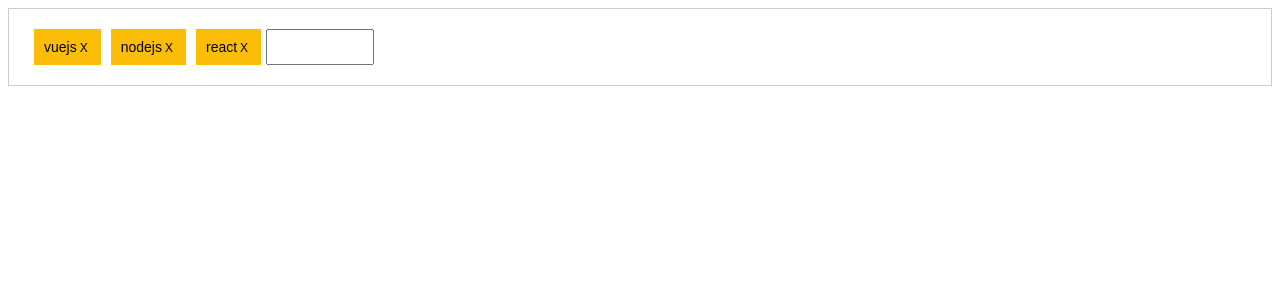
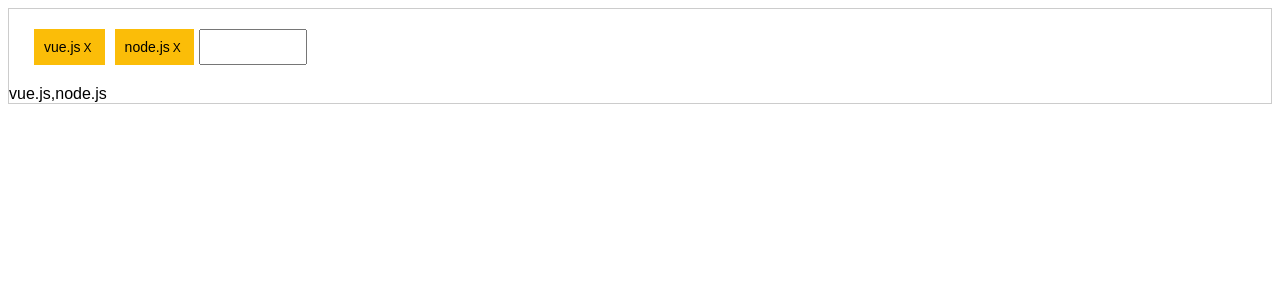
Before and after one commit to mkilincaslan/vue-js, a Vue app in the folder tag-input-component/: page / in a window 1280 px wide. Shown: the top 300 px of the page. Built offline with nearby package versions, Linux system fonts and the light colour scheme.

Commit message:
dynamic tag manage

```diff
--- a/tag-input-component/src/App.vue
+++ b/tag-input-component/src/App.vue
@@ -1,7 +1,8 @@
 <template>
     <div class="container">
-        <app-tags @setError='errorhand($event)'/>
+        <app-tags @emit-error='errorhand($event)' v-model='tags'/>
         <app-error :error='error' />
+        {{tags}}
     </div>
 </template>
 
@@ -17,6 +18,7 @@
         data() {
             return {
                 error: null,
+                tags: 'vue.js,node.js'
             }
         },
         methods: {
--- a/tag-input-component/src/components/Tags.vue
+++ b/tag-input-component/src/components/Tags.vue
@@ -15,20 +15,25 @@
         name: 'Tags',
         data() {
             return {
-                tags: ['vuejs', 'nodejs', 'react']
+                tags: [],
             }
         },
         components: {
             appTag: Tag,
+        },
+        props: {
+            value: {
+                required: false,
+            }
         },
         methods: {
             createTag(event) {
                 let tag = event.target;
                 if (tag.value !== '') {
                     if (this.tags.find(e => e.trim().toLowerCase() === tag.value.trim().toLowerCase())) {
-                        this.$emit('setError', 'This tag is already added!');
+                        this.$emit('emit-error', 'This tag is already added!');
                     } else {
-                        this.$emit('setError', false);
+                        this.$emit('emit-error', false);
                         this.tags.push(tag.value);
                         tag.value = '';
                     }
@@ -38,6 +43,16 @@
                 if (event.target.value === '') {
                     this.tags.splice(this.tags.length - 1, 1);
                 }
+            }
+        },
+        created() {
+            if (this.value && this.value.length > 0) {
+                this.tags = this.value.split(',');
+            }
+        },
+        watch: {
+            tags() {
+                this.$emit('input', this.tags.join(','));
             }
         }
     }
```
